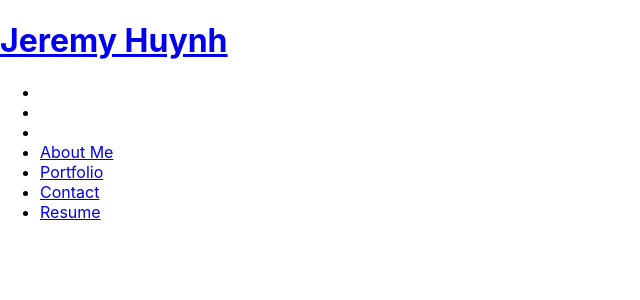
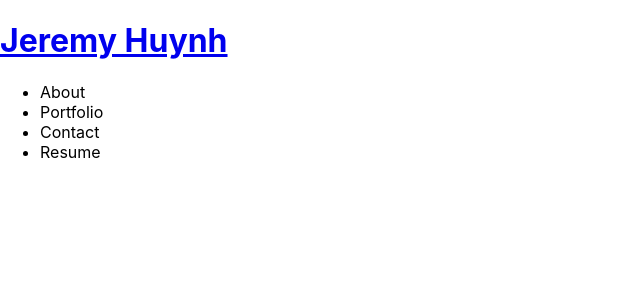
Before and after one commit to jermeewinn/jeremy-huynh-portfolio2.0, a React (Create React App) app: page / in a window 1280 px wide. Shown: the top 300 px of the page, without its empty margins (0-640 px from the left). Built offline with nearby package versions, Linux system fonts and the light colour scheme.

Commit message:
Began rendering Portfolio component

```diff
--- a/src/App.js
+++ b/src/App.js
@@ -4,12 +4,17 @@ import bootstrap from 'bootstrap';
 import About from './components/About';
 import Nav from './components/Nav';
 import Contact from './components/Contact';
+import Portfolio from './components/Portfolio';
 
 
 
 function App() {
   //categories for the top of the Nav bar
   const [categories] = useState([
+    {
+      name: "About",
+      description: "A bit about me..."
+    },
     {
       name: "Portfolio",
       description: "Here are a number of projects I've worked on in my time learning Full-Stack Development!"
@@ -36,9 +41,9 @@ function App() {
     if (currentCategory.name === "Contact") {
       return <Contact currentCategory={currentCategory} />
     }
-    if (currentCategory.name === "Resume") {
-      return <Resume currentCategory={currentCategory} />
-    }
+    // if (currentCategory.name === "Resume") {
+    //   return <Resume currentCategory={currentCategory} />
+    // }
   };
 
   return (
--- a/src/components/About/index.js
+++ b/src/components/About/index.js
@@ -3,7 +3,7 @@ import profilePic from '../../assets/portfolio-pfp.jpg';
 
 function About() {
     return (
-        <section>
+        <section id="sideByside">
             <h1 id='about'>About Me</h1>
             <img src={profilePic} style={{ float: "left", alignItems: "center", width: "30%" }} />
             <div style={{ float: "right", width: "50%", textalign: "left",  }}>
--- a/src/components/Nav/index.js
+++ b/src/components/Nav/index.js
@@ -7,9 +7,9 @@ function Nav(props) {
         currentCategory
     } = props;
 
-    // useEffect(() => {
-    //     document.title = currentCategory.name;
-    // }, [currentCategory]);
+    useEffect(() => {
+        document.title = currentCategory.name;
+    }, [currentCategory]);
 
     return (
         <header className='flex-row px-1'>
@@ -19,34 +19,15 @@ function Nav(props) {
                 </a>
             </h1>
             <nav>
+                {/* Pull from Nav/index.js from photo-port */}
                 <ul className='flex-row'>
                     {categories.map((category) => (
-                        <li className={`mx-2 ${currentCategory === category.name && 'navActive'}`} key={category.name}></li>
+                        <li className={`mx-2 ${currentCategory === category.name && 'navActive'}`} key={category.name}>
+                            <span onClick={() => { setCurrentCategory(category)}}>
+                                {category.name}
+                            </span>
+                        </li>
                     ))}
-                    {/*About Me Section*/}
-                    <li className="flex-row">
-                        <a href="#about">
-                            About Me
-                        </a>
-                    </li>
-                    {/* Portfolio */}
-                    <li className="flex-row">
-                        <a href="#portolio">
-                            Portfolio
-                        </a>
-                    </li>
-                    {/*Contact Section*/}
-                    <li  className="flex-row">
-                        <a href="#contact">
-                            Contact
-                        </a>
-                    </li>
-                    {/* Resume */}
-                    <li className="flex-row">
-                        <a href="#resume">
-                            Resume
-                        </a>
-                    </li>
                 </ul>
             </nav>
         </header>
--- /dev/null
+++ b/src/components/Portfolio/index.js
@@ -0,0 +1,15 @@
+import React from 'react';
+
+//NOTE TO SELF: Gallery=Portfolio, Photolist=Project
+function Portfolio(props) {
+    const { currentCategory } = props;
+    return (
+        <section>
+            <h1>{currentCategory.name}</h1>
+            <p>{currentCategory.description}</p>
+            <Project category={currentCategory.name} />
+        </section>
+    )
+};
+
+export default Portfolio
```
Also changed, not shown: src/components/Project/index.js (added).
